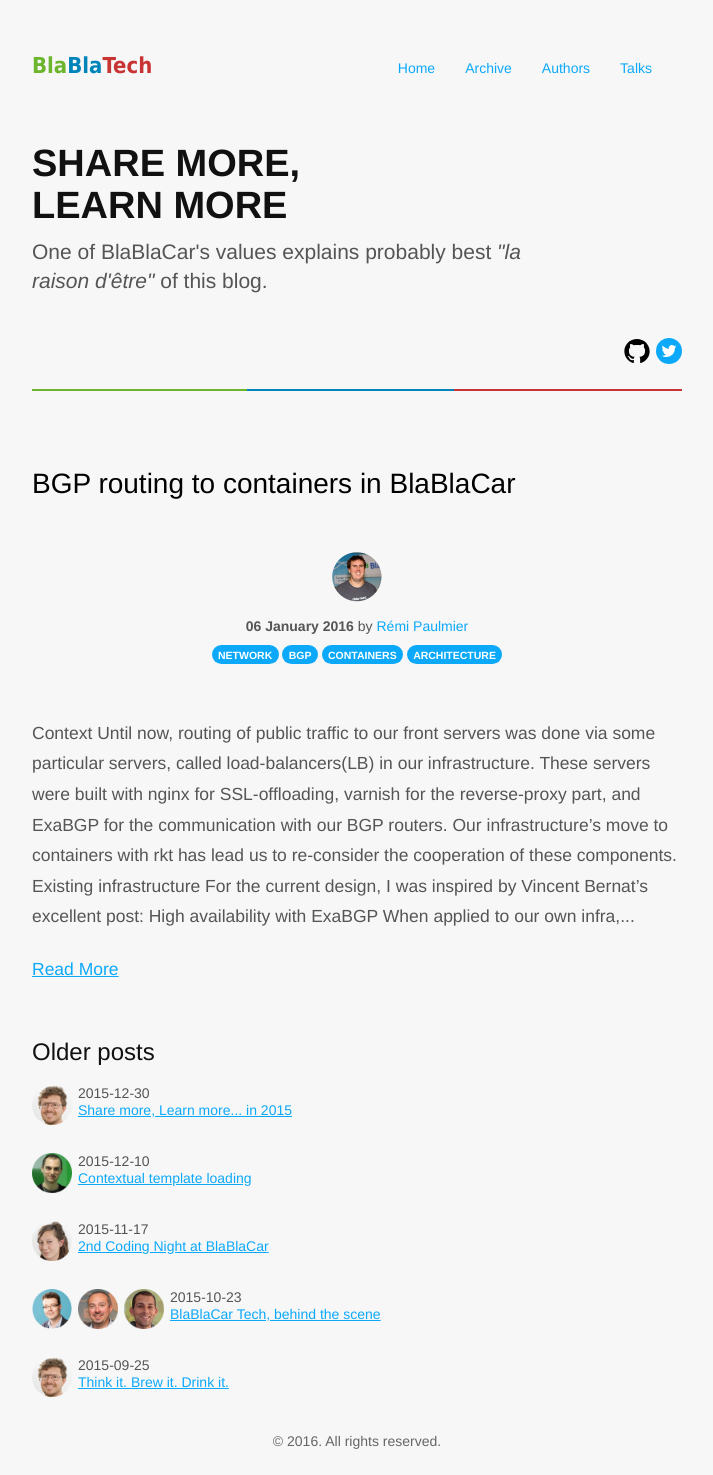
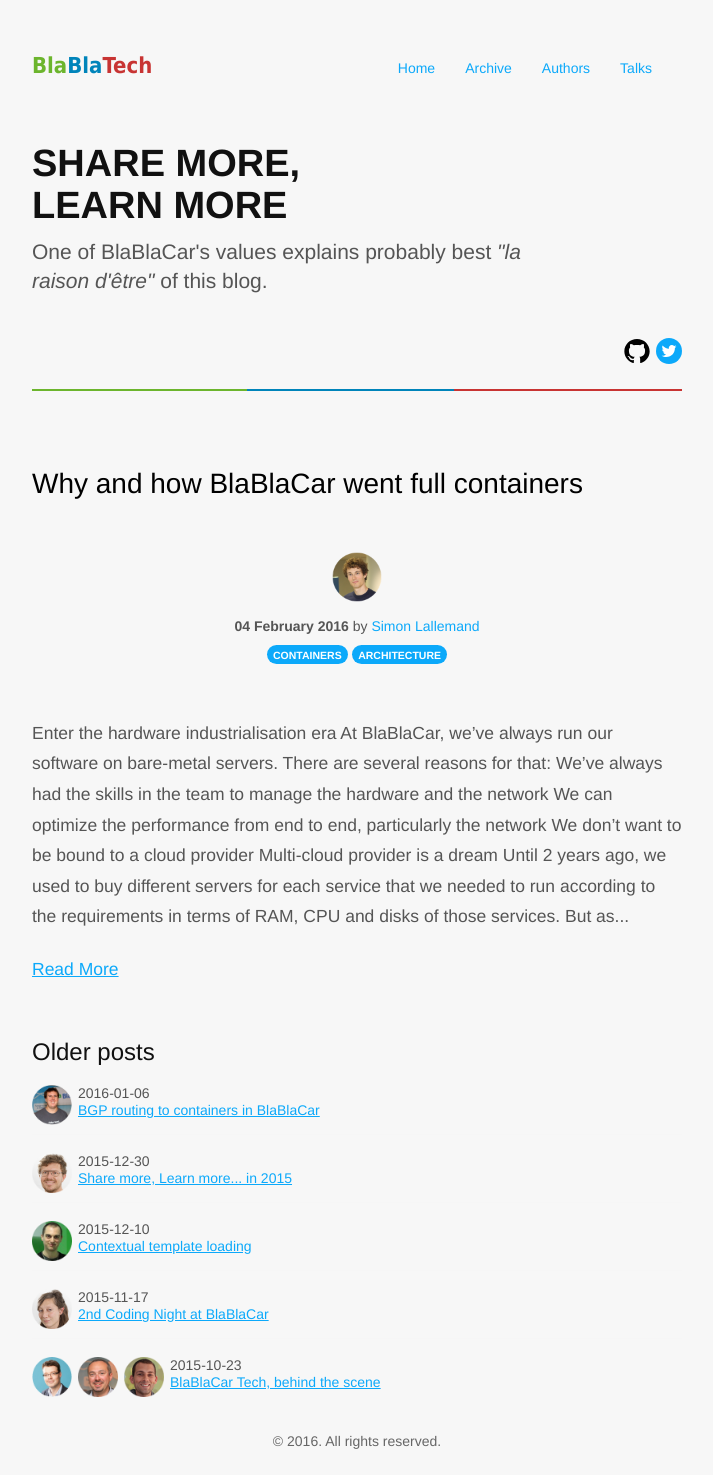
Before and after one commit to blablacar/blablatech, a Jekyll site: the page built from index.html, in a window 1280 px wide. Shown: the whole page, without its empty margins (283-996 px from the left). Built offline with Jekyll 4.4.1, drawn with Linux system fonts in a browser that asks for light colours; nearby versions of some CDN libraries; Markdown is read by kramdown in place of the engine named in the settings; the list of posts is cut into pages by our own code; some of the changed lines change nothing that is shown.

Commit message:
add why-and-how-blablacar-went-full-containers

```diff
--- a/_config.yml
+++ b/_config.yml
@@ -151,6 +151,12 @@
     github:
     twitter:
     role:       "Tech Manager"
+  simon-lallemand:
+    name:       "Simon Lallemand"
+    nickname:   "Simon"
+    github:     "slallema"
+    twitter:    "slallema"
+    role:       "Infrastructure Architect"
   tony-fouchard:
     name:       "Tony Fouchard"
     nickname:   "Tony"
--- /dev/null
+++ b/_posts/2016-02-04-why-and-how-blablacar-went-full-containers.md
@@ -0,0 +1,100 @@
+---
+layout:     post
+title:      "Why and how BlaBlaCar went full containers"
+tags:       [containers, architecture]
+authors:    [simon-lallemand]
+description: Why and how BlaBlaCar went full containers
+---
+
+## Enter the hardware industrialisation era
+At BlaBlaCar, we’ve always run our software on bare-metal servers.
+There are several reasons for that:
+
+ * We’ve always had the skills in the team to manage the hardware and the network
+ * We can optimize the performance from end to end, particularly the network
+ * We don’t want to be bound to a cloud provider
+ * Multi-cloud provider is a dream
+
+Until 2 years ago, we used to buy different servers for each service that we needed to run according to the requirements in terms of RAM, CPU and disks of those services. But as our business is growing very fast, that approach was not sustainable anymore, and we couldn’t spend enough time to deal with too many types of hardware.
+
+So we decided to embrace industrialisation of the hardware by choosing 2 or 3 server configurations.
+This has brought us two things:
+
+ * lower prices for buying in bulk the same server of reference
+ * less time to integrate the servers into the platform.
+
+So everything was great…!
+
+But then we had another problem to solve: even if our new servers are the same, our services are still very heterogeneous and we need to deploy them in the most efficient way.
+
+## Resource allocation
+For quite some time we’ve been using Chef extensively for all our services at BlaBlaCar. All our team was using it and we had a good workflow with code review, testing...
+
+Unfortunately, even if Chef can deploy multiple services on one server, it doesn’t provide isolation, so you end up with implicit dependencies.
+
+Isolating multiple services on one server is not new; we already had a small VMware cluster for some services that didn’t need much performance, such as the ones for tests, pre-production, infrastructure…
+
+We didn’t want to continue using VMware because it was not that easy to automate, not as performant as baremetal and too expensive when you have lots of nodes. So, instead of going with another virtualisation solution, we decided to make the big jump, straight to the containers.
+
+## Deployment speed
+Nowadays in the physical world, launching new resources is slow. Launching new virtual resources in VMware is faster, but still slow. You know the drill. Your development team needs to access your resources in seconds. Moving to containers was going to give us access to that kind of lightspeed deployments.
+
+## Do you docker?
+No we’re not using Docker. Even if we started considering it at the beginning of our tests, we quickly realised that the limitations of the product, at that time, were too important for us to go in production with it.
+
+When we were still experimenting with containers, the guys from CoreOS announced a new runtime: [rkt](https://github.com/coreos/rkt) (or Rocket as it was still called in early 2015). We were already convinced by the OS they made for the simplicity of administration, the security and the atomic updates and we gave a try to that new tool. We were surprised by the stability of rkt even in the very early versions, and all the important features we wanted were added quickly by the CoreOS team. We became confident that rkt would keep improving and, as its architecture seemed better for production usage, we decided to build our new platform with it.
+
+## Building the containers
+Actually, running services in containers is not very difficult. The hard part is making a build process that can scale to hundreds of containers with the 15+ engineers of the architecture team working on it at the same time. In other words, we needed to develop standards.
+
+You can’t just say "everyone writes their own shell scripts"--unless you want your platform to end up in complete chaos.
+We had the same problem when we started using configuration management with Chef, and after several iterations we came up with internal policies on how to build a cookbook, a role cookbook…
+
+Our first approach was therefore to build the container images with special Chef cookbooks and packer. Once the workflow was ready, we made a workshop with the whole team to try it, and we quickly realized that it was cumbersome to use chef for such a task. The main drawbacks were:
+
+ * It was complex to write cookbooks only to install some packages and some files.
+ * It was slow to converge from scratch each time.
+ * We could not easily customise the config at the start of the container (when you need to change the ID of the node in a cluster, for instance).
+
+So we went back to the whiteboard to find a solution that would address those issues. Our requirements were:
+
+ * quick build (you don’t want to wait 10min for a build to finish)
+ * easy to understand for newcomers (You don’t want to spend two weeks explaining your process)
+ * as little code replication as possible (For the same reason that in Chef we have role cookbooks that depend on app cookbooks)
+ * templating that could be resolved at the start of the container (binary immutability is good, but configuration changes)
+ * a good integration with rkt (we want to create ACIs and PODs that can directly be used with rkt)
+
+## CNT
+As we couldn’t find a tool to do all that, we started to build our own. At first [CNT](https://github.com/blablacar/cnt) was written in bash but as the complexity was growing, we decided to rewrite it in go.
+
+CNT is a command line utility designed to build and configure at runtime App Containers Images (ACI) and pods based on convention instead of configuration.
+
+We think that CNT deserves a dedicated blog article, stay tuned…
+
+## The (Core)OS
+Now that we were able to build all the containers we needed, we had to decide the OS to install on our servers. We had been testing [CoreOS](https://coreos.com) for a while during our exploration phase, and we liked its simplicity, its security and the fact that it could only run containers. That last point was very useful to enforce our full container policy; we wanted a complete migration in order to have only one way of doing things.
+
+CoreOS was easy to install on baremetal by following the documentation which is complete and up to date. We are still running Chef on it to configure some system services but we are considering alternatives.
+
+## Orchestration
+We took a bottom-up approach on this project, so logically, the orchestration problem came last. At that moment we had a time constraint that didn’t allow us to test and deploy a full orchestration solution.
+
+We decided then to go for a lighter solution that comes by default with CoreOS: fleet.
+
+But fleet alone wasn’t enough to run a lot of production services, we didn’t want to write and submit by hand all the systemd units. That’s why we wrote a tool for that: [GGN](https://github.com/blablacar/ggn) (aka. green-garden)
+
+GGN generates, starts and updates systemd units for all our services using templates and attributes per environment, per service and per POD.
+
+We will give you more details on these tools and how they work in a future article.
+
+## Conclusion
+ * It took us 7 months to go from the idea of using containers to a state where more than 90% of our prod services are running in containers.
+ * We have dev, system and network skills gathered in the same team, and it really helped to go through this big change so quickly.
+ * We made LOTS of iterations, adapting the process with the feedback of all the people in the team until it was easy enough to use.
+ * We really wanted to keep Chef as we have invested a lot of time on it, but we learned the hard way that classic configuration management tools are not fit to build and manage containers.
+ * We are very happy to have built our platform with rkt. The design proved to be very fit for production and [now that it reaches v1.0](https://coreos.com/blog/rkt-hits-1.0.html), you have no reason not to give it a try.
+ * The move to containers brought us a huge gain in terms of delivery of new services and scaling of existing ones. That was expected but still, it’s very sweet.
+ * We still have a lot of work ahead, especially with orchestration, automating more stuff with continuous integration and improve our tools. If you’re interested in working on such projects : [we’re hiring](https://blablacar.com/dreamjobs) !
+
+
+*Thanks to Arnaud, Rémi, Jardin, Julien, Bob, Usman, Max and MattKetmo for reviewing this article*
```
Also changed, not shown: images/authors/simon-lallemand.png (added).
